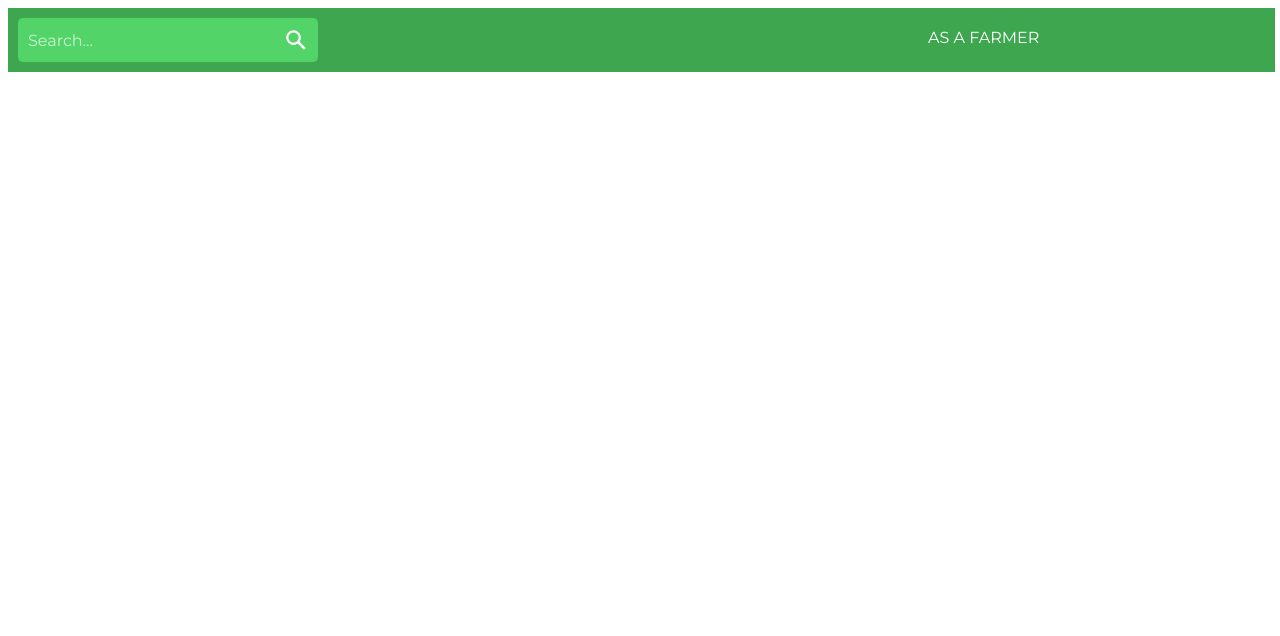
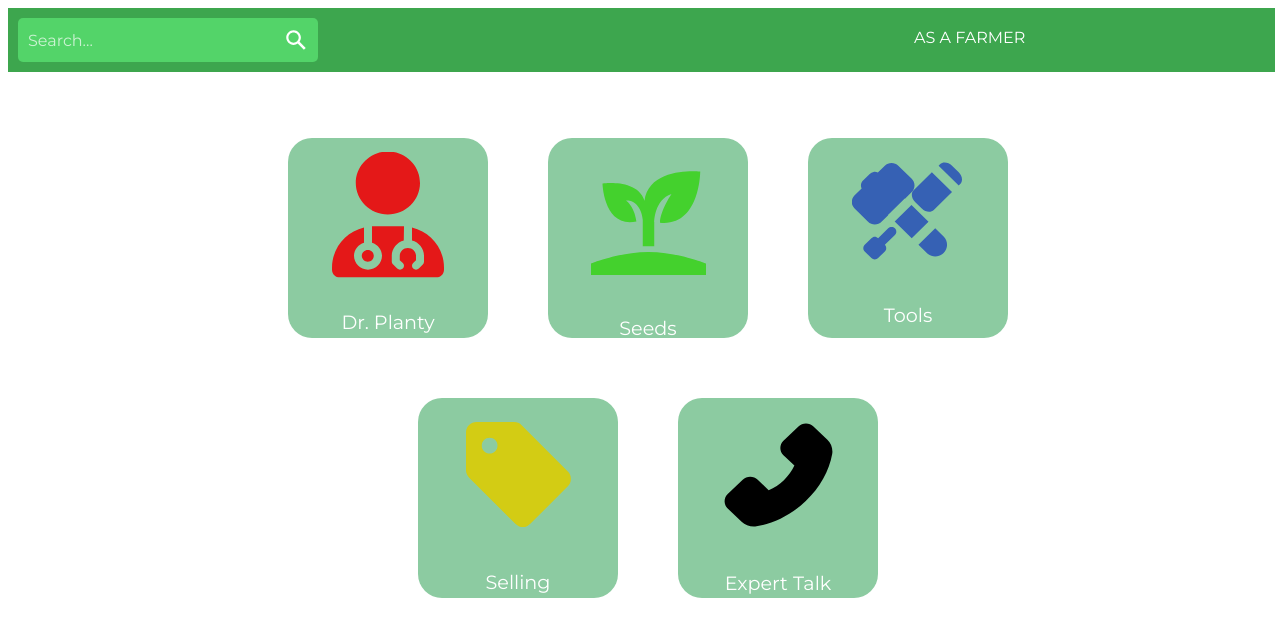
Before and after one commit to VishnuKesavann/Agritech, a plain HTML site: page pages/farmer.html in a window 1280 px wide. Drawn offline with nearby package versions, Linux system fonts and the light colour scheme.

Commit message:
Farmer completed (need links)

```diff
--- a/pages/farmer.html
+++ b/pages/farmer.html
@@ -12,6 +12,7 @@
       href="https://fonts.googleapis.com/css2?family=Montserrat&display=swap"
       rel="stylesheet"
     />
+    <script src="https://code.iconify.design/2/2.2.1/iconify.min.js"></script>
     <title>Agritech</title>
   </head>
   <body>
@@ -35,6 +36,27 @@
       </form>
       <p class="heading">AS A FARMER</p>
     </div>
-    <div class="footgrad"></div>
+    <div class="mainbod">
+      <button class="acbutton">
+        <img src="../assets/fa6-solid_user-doctor.svg" />
+        <p>Dr. Planty</p>
+      </button>
+      <button class="acbutton">
+        <img src="../assets/mdi_sprout.svg" />
+        <p>Seeds</p>
+      </button>
+      <button class="acbutton">
+        <img src="../assets/jam_tools-f.svg" />
+        <p>Tools</p>
+      </button>
+      <button class="acbutton">
+        <img src="../assets/material-symbols_sell.svg" />
+        <p>Selling</p>
+      </button>
+      <button class="acbutton">
+        <img src="../assets/ant-design_phone-filled.svg" />
+        <p>Expert Talk</p>
+      </button>
+    </div>
   </body>
 </html>
--- a/styles/farmer.css
+++ b/styles/farmer.css
@@ -0,0 +1,38 @@
+
+.mainbod {
+  display: flex;
+  flex-direction: row;
+  flex-wrap: wrap;
+  padding-top: 100px;
+  margin: auto;
+  max-width: 960px;
+  align-items: center;
+  justify-content: center;
+
+}
+.mainbod > .acbutton{
+    margin: 30px;
+}
+.acbutton {
+  width: 200px;
+  height: 200px;
+  background-color: #8ccba1;
+  border-radius: 24px;
+  display: flex;
+  align-items: center;
+  flex-direction: column;
+  transition: all 0.5s;
+}
+.acbutton:hover{
+    transform: scale(1.1);
+}
+.acbutton img{
+    padding:45px;
+    transform:scale(2);
+}
+.acbutton p{
+    position: relative;
+    color:white;
+    font-size: larger;
+    padding-bottom: 20px;
+}
--- a/styles/theme.css
+++ b/styles/theme.css
@@ -15,7 +15,7 @@ body {
   color: white;
   margin: 20px 0px;
   text-align: center;
-  padding-left: 600px;
+  padding-left: 586px;
 }
 
 form {
@@ -54,6 +54,3 @@ svg {
   height: 24px;
   padding: 10px;
 }
-.footgrad{
-
-}
```
Also changed, not shown: assets/ant-design_phone-filled.svg (added), assets/fa6-solid_user-doctor.svg (added), assets/jam_tools-f.svg (added), assets/material-symbols_sell.svg (added), assets/mdi_sprout.svg (added). Lines whose indentation alone changed are shown as unchanged.
